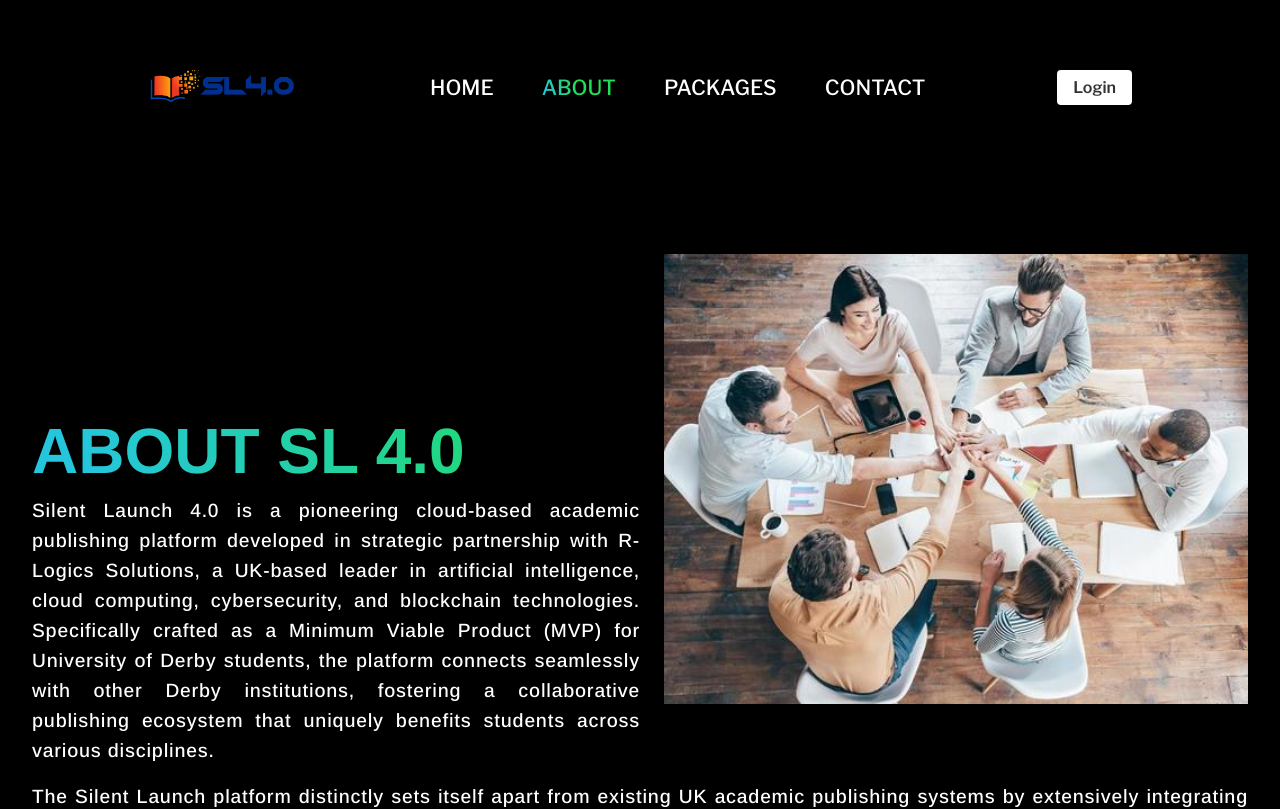
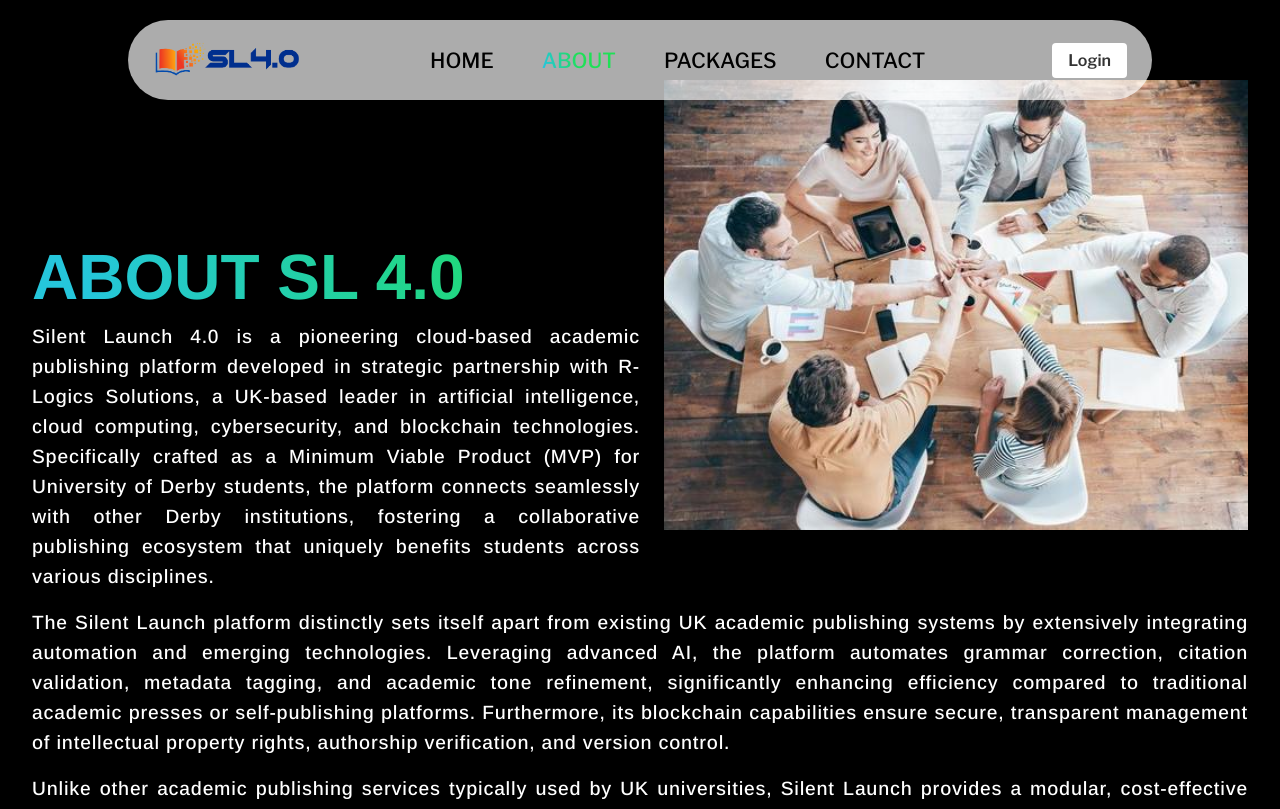
Before and after one commit to Nawinkumarj/book-portal, a React (Vite) app: page /about in a window 1280 px wide. Shown: the top 809 px of the page. Built offline with nearby package versions, Linux system fonts and the light colour scheme; a web font is replaced by a local one.

Commit message:
first commit

```diff
--- a/src/Components/Faqs.jsx
+++ b/src/Components/Faqs.jsx
@@ -4,7 +4,7 @@
 const faqData = [
   {
     question: "What is SL 4.0?",
-    answer: "Silent Launch 4.0 is a cloud-based, AI-powered academic publishing platform developed with R-Logics Solutions, UK, integrating automation, blockchain, and cybersecurity to streamline and secure publishing workflows."
+    answer: "Silent Launch 4.0 is a cloud-based, AI-powered academic publishing platform developed with Vcraftyu Company & R-Logics Solutions, UK, integrating automation, blockchain, and cybersecurity to streamline and secure publishing workflows."
   },
   {
     question: "Who is SL 4.0 designed for?",
--- a/src/index.css
+++ b/src/index.css
@@ -36,14 +36,18 @@
   display: flex;
   justify-content: space-between;
   align-items: center;
-  padding: 12px 20px;
-  color: white;
-  position: relative;
+  padding: 10px 25px;
+  background-color: rgba(255, 255, 255, 0.673);
+  position: fixed;
+  top: 20px;
+  left: 50%;
+  transform: translateX(-50%);
   z-index: 1000;
   width: 80%;
-  margin: 0 auto;
+  height: 80px;
   font-family: var(--primary-font);
   font-weight: 400;
+  border-radius: 50px;
 }
 .navbar-logo{
   width: 150px;
@@ -62,7 +66,7 @@
 .navbar-list a {
   text-decoration: none;
   font-size: 1.3rem;
-  color: var(--text-clr);
+  color: var(--bg-clr);
   font-weight: 500;
   text-transform: uppercase;
 }
@@ -1316,6 +1320,7 @@
   line-height: 30px;
   text-align: justify;
   color: var(--text-clr);
+  margin-bottom: 10px;
 }
 
 .home-about-right a {
```
